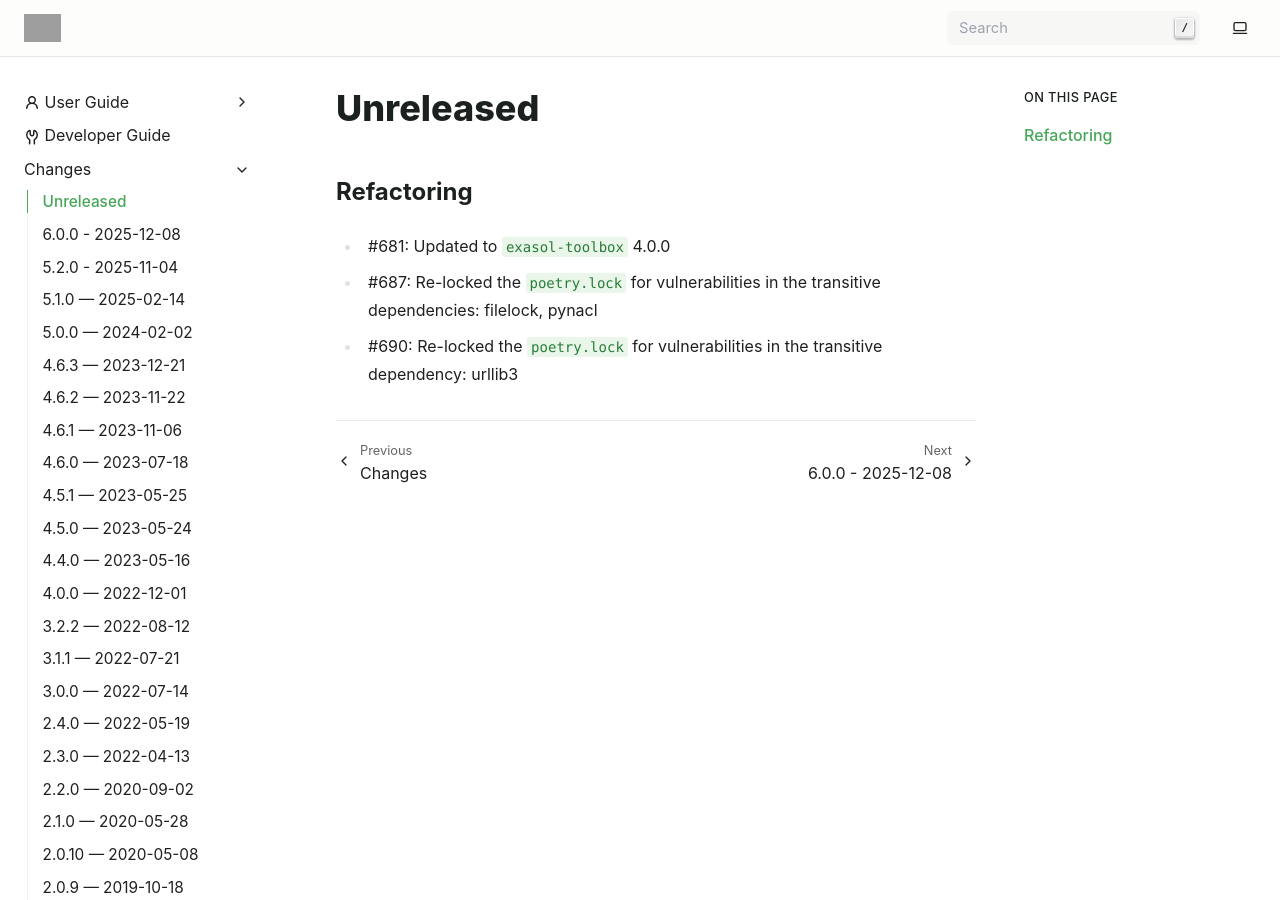
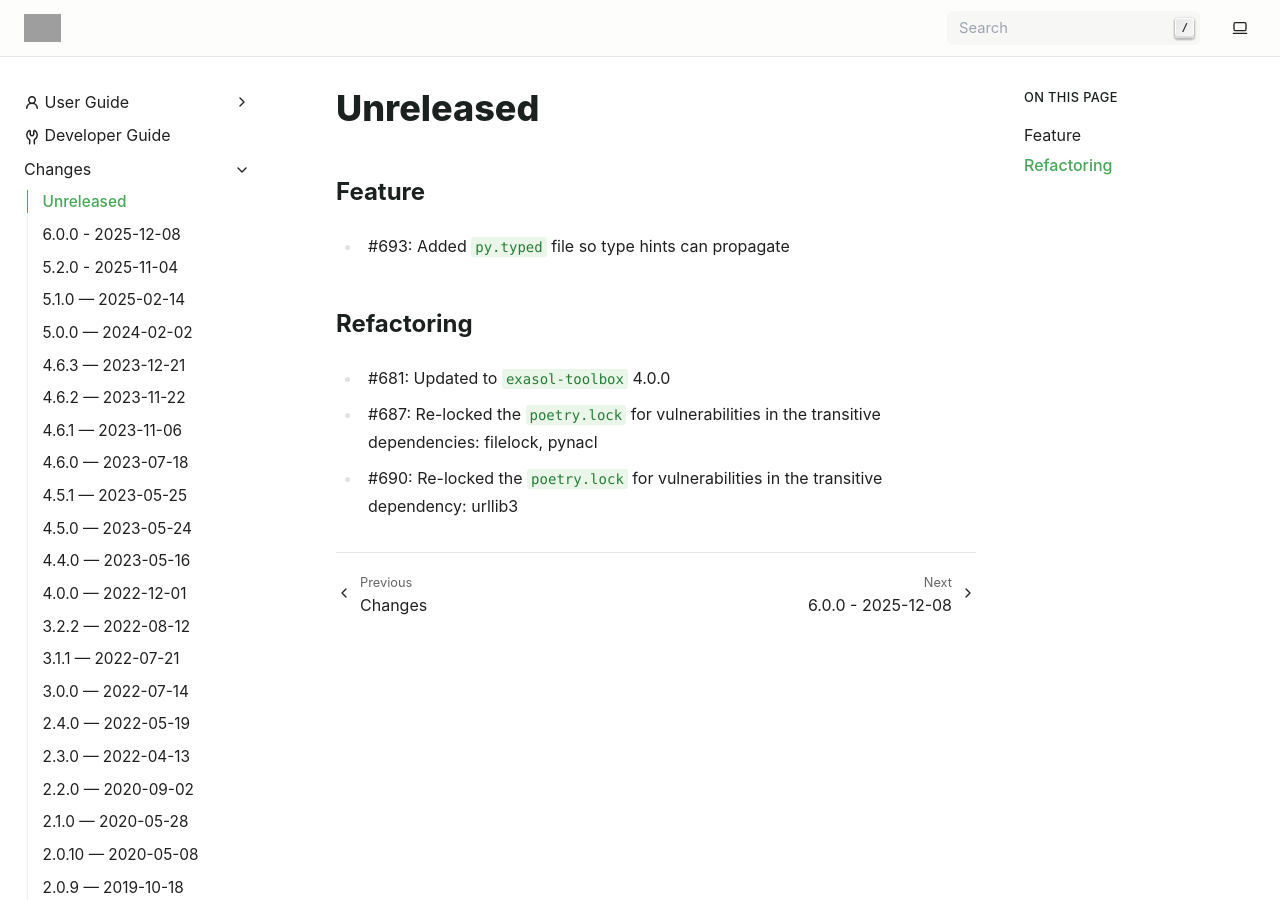
Before and after one commit to exasol/sqlalchemy-exasol, a Sphinx documentation site: the page built from doc/changes/unreleased.md, in a window 1280 px wide and 900 px high. Built offline with Sphinx 7.4.7, drawn with Linux system fonts in a browser that asks for light colours; grey boxes are pictures that could not be loaded.

Commit message:
Add py.typed file

```diff
--- a/doc/changes/unreleased.md
+++ b/doc/changes/unreleased.md
@@ -1,4 +1,7 @@
 # Unreleased
+
+## Feature
+* #693: Added `py.typed` file so type hints can propagate
 
 ## Refactoring
 
```
Also changed, not shown: 1 other file.
